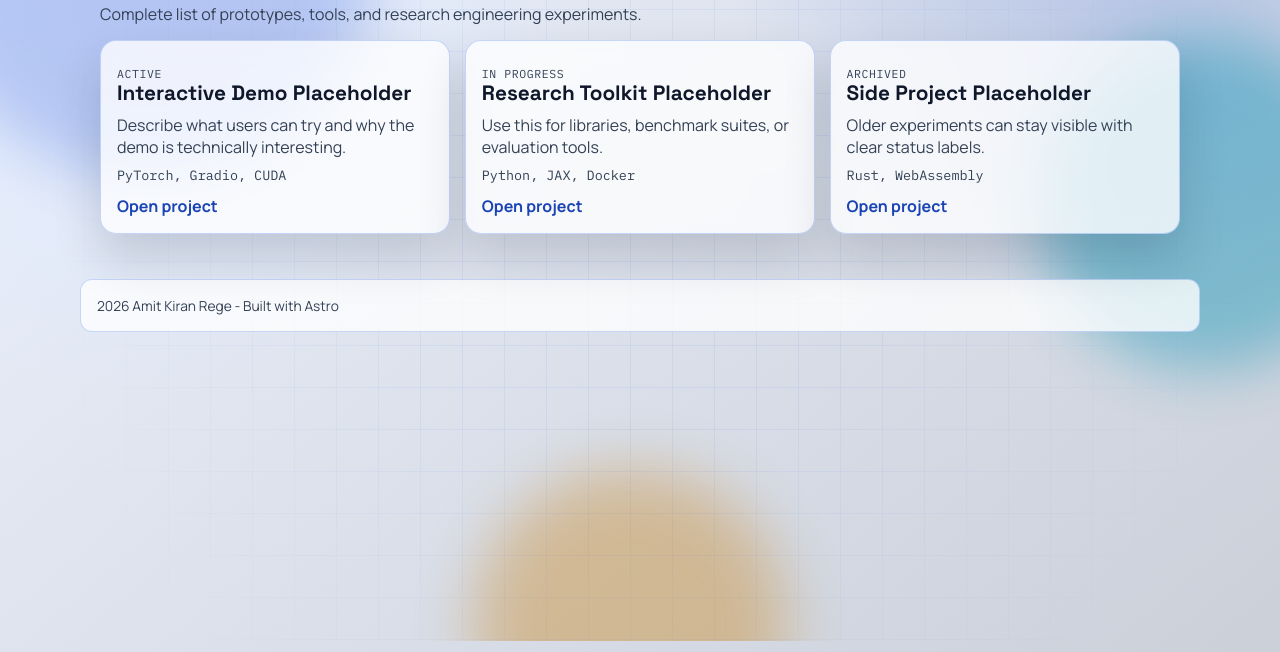
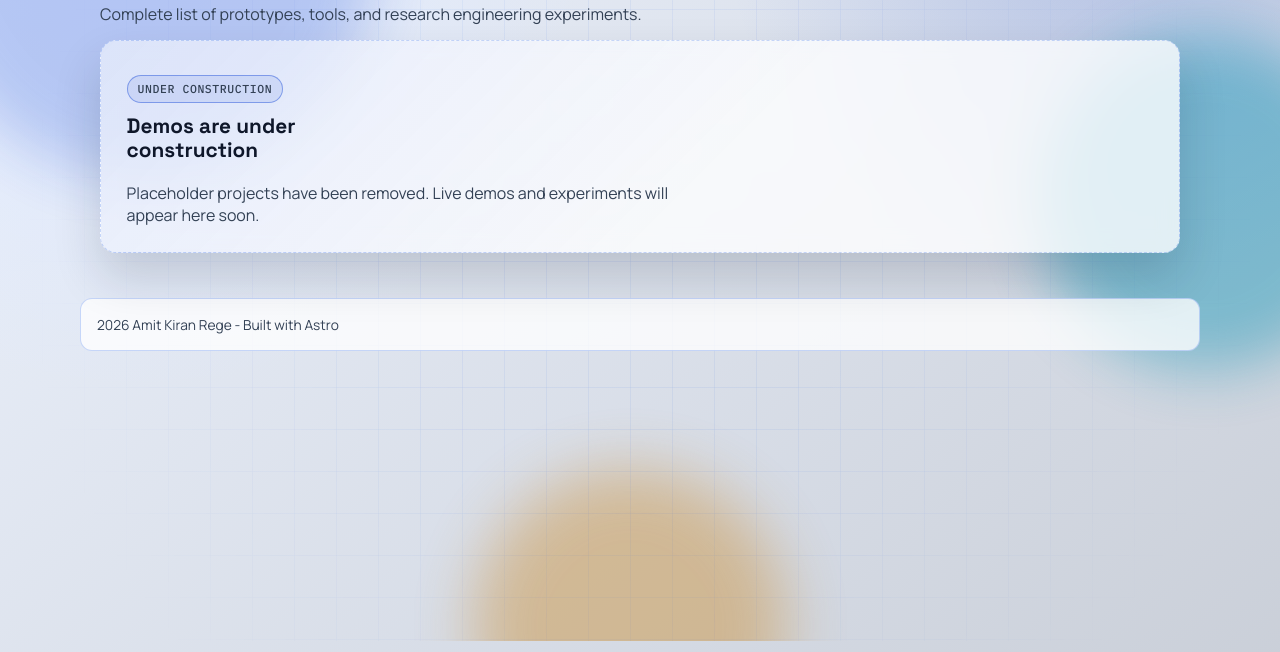
Before and after one commit to amitrege/amitrege.github.io, an Astro site: page /demos in a window 1280 px wide. Shown: the part 159-811 px from the top of the page. Built offline with nearby package versions, Linux system fonts and the light colour scheme; Astro itself is replaced by a stand-in of ours.

Commit message:
Replace placeholder blog and demos with construction state

```diff
--- a/src/pages/demos/index.astro
+++ b/src/pages/demos/index.astro
@@ -1,29 +1,20 @@
 ---
 import MainLayout from "../../layouts/MainLayout.astro";
-import projects from "../../data/projects.json";
-
-const allProjects = [...projects];
 ---
 
-<MainLayout title="Demos | Amit Kiran Rege" description="All side projects and demos." pageClass="blog-page">
+<MainLayout title="Demos | Amit Kiran Rege" description="Demo section currently under construction." pageClass="blog-page">
   <section class="section shell reveal">
     <div class="section-head">
       <h1>All Demos and Side Projects</h1>
       <p>Complete list of prototypes, tools, and research engineering experiments.</p>
     </div>
 
-    <div class="grid three">
-      {
-        allProjects.map((project) => (
-          <article class="card glass">
-            <p class="meta">{project.status}</p>
-            <h2>{project.title}</h2>
-            <p>{project.blurb}</p>
-            <p class="mono">{project.tech}</p>
-            <a class="text-link" href={project.link} target="_blank" rel="noreferrer">Open project</a>
-          </article>
-        ))
-      }
+    <div class="stack">
+      <article class="card glass construction-card">
+        <p class="construction-tag">Under Construction</p>
+        <h2>Demos are under construction</h2>
+        <p>Placeholder projects have been removed. Live demos and experiments will appear here soon.</p>
+      </article>
     </div>
   </section>
 </MainLayout>
--- a/src/styles/site.css
+++ b/src/styles/site.css
@@ -523,6 +523,43 @@ h1 {
   gap: 1rem;
 }
 
+.construction-card {
+  display: grid;
+  gap: 0.7rem;
+  padding: clamp(1.15rem, 2vw, 1.6rem);
+  background:
+    linear-gradient(135deg, color-mix(in srgb, var(--primary) 9%, transparent), transparent 58%),
+    var(--surface);
+  border-style: dashed;
+}
+
+.construction-card > * {
+  margin: 0;
+}
+
+.construction-card h2,
+.construction-card h3 {
+  max-width: 22ch;
+}
+
+.construction-card p:not(.construction-tag) {
+  max-width: 58ch;
+}
+
+.construction-tag {
+  width: fit-content;
+  padding: 0.32rem 0.62rem;
+  border-radius: 999px;
+  border: 1px solid color-mix(in srgb, var(--primary) 45%, transparent);
+  background: var(--chip);
+  color: color-mix(in srgb, var(--primary) 82%, var(--text));
+  font-family: "IBM Plex Mono", monospace;
+  font-size: 0.72rem;
+  font-weight: 500;
+  letter-spacing: 0.05em;
+  text-transform: uppercase;
+}
+
 .blog-page h1 {
   font-size: clamp(1.8rem, 3.2vw, 2.7rem);
 }
```
Also changed, not shown: src/content/blog/placeholder-research-note.md (+1 -1 lines), src/content/blog/welcome-to-the-new-site.md (+1 -1 lines), src/pages/blog/index.astro (+6 -25 lines), src/pages/index.astro (+12 -29 lines).
